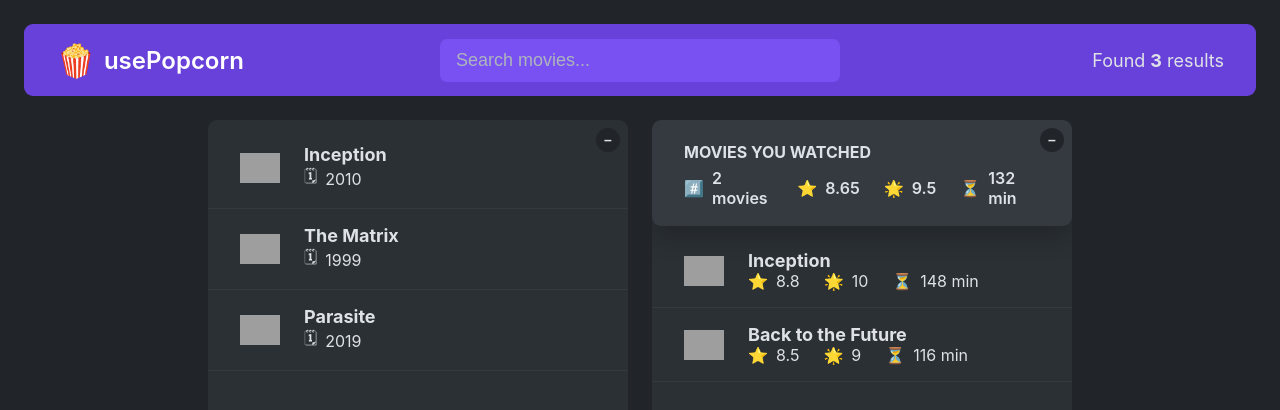
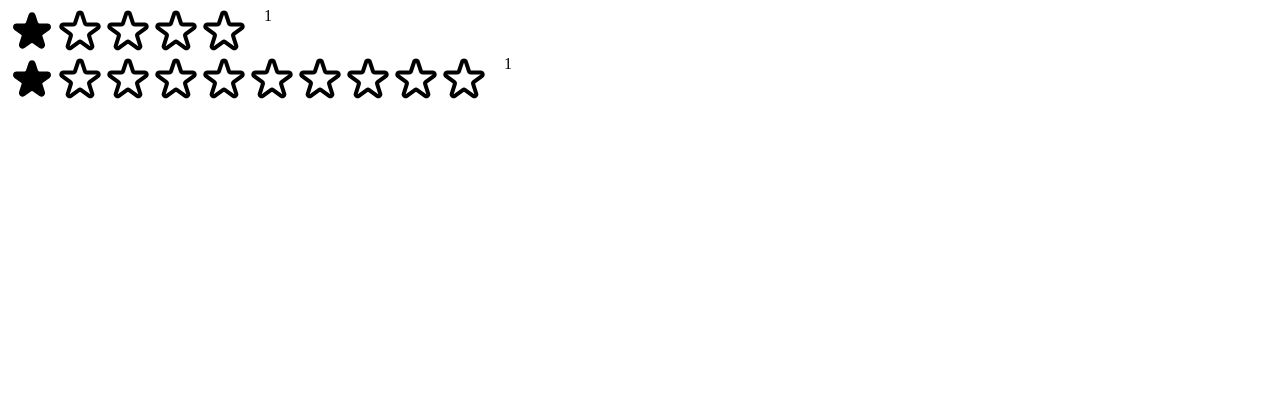
Before and after one commit to Aswin432/movieworld-REACT-4, a React (Create React App) app: page / in a window 1280 px wide. Shown: the top 410 px of the page. Built offline with nearby package versions, Linux system fonts and the light colour scheme; grey boxes are pictures that could not be loaded.

Commit message:
Creating the stars and giving it life!!

```diff
--- /dev/null
+++ b/src/StarRating.js
@@ -0,0 +1,105 @@
+import { useState } from "react";
+
+const containerStyle = {
+  display: "flex",
+  allignItems: "center",
+  gap: "16px",
+};
+
+const starContainerStyle = {
+  display: "flex",
+};
+
+const textStyle = {
+  lineHeight: "1",
+  margin: "0",
+};
+
+export default function StarRating({ maxRating = 5 }) {
+  const [rating, setRating] = useState(1);
+  return (
+    <div style={containerStyle}>
+      <div style={starContainerStyle}>
+        {Array.from({ length: maxRating }, (_, i) => (
+          <Star
+            key={i}
+            onClick={() => setRating(i + 1)}
+            full={rating >= i + 1}
+          />
+        ))}
+      </div>
+      <p style={textStyle}>{rating || ""}</p>
+    </div>
+  );
+}
+
+const starStyle = {
+  width: "48px",
+  height: "48px",
+  display: "block",
+  cursor: "pointer",
+};
+
+function Star({ onClick, full }) {
+  return (
+    <span role="button" style={starStyle} onClick={onClick}>
+      {full ? (
+        <svg
+          xmlns="http://www.w3.org/2000/svg"
+          viewBox="0 0 20 20"
+          fill="#000"
+          stroke="#000"
+        >
+          <path d="M9.049 2.927c.3-.921 1.603-.921 1.902 0l1.07 3.292a1 1 0 00.95.69h3.462c.969 0 1.371 1.24.588 1.81l-2.8 2.034a1 1 0 00-.364 1.118l1.07 3.292c.3.921-.755 1.688-1.54 1.118l-2.8-2.034a1 1 0 00-1.175 0l-2.8 2.034c-.784.57-1.838-.197-1.539-1.118l1.07-3.292a1 1 0 00-.364-1.118L2.98 8.72c-.783-.57-.38-1.81.588-1.81h3.461a1 1 0 00.951-.69l1.07-3.292z" />
+        </svg>
+      ) : (
+        <svg
+          xmlns="http://www.w3.org/2000/svg"
+          fill="none"
+          viewBox="0 0 24 24"
+          stroke="#000"
+        >
+          <path
+            strokeLinecap="round"
+            strokeLinejoin="round"
+            strokeWidth={2} // also fixed quotes
+            d="M11.049 2.927c.3-.921 1.603-.921 1.902 0l1.519 4.674a1 1 0 00.95.69h4.915c.969 0 1.371 1.24.588 1.81l-3.976 2.888a1 1 0 00-.363 1.118l1.518 4.674c.3.922-.755 1.688-1.538 1.118l-3.976-2.888a1 1 0 00-1.176 0l-3.976 2.888c-.783.57-1.838-.197-1.538-1.118l1.518-4.674a1 1 0 00-.363-1.118l-3.976-2.888c-.784-.57-.38-1.81.588-1.81h4.914a1 1 0 00.951-.69l1.519-4.674z"
+          />
+        </svg>
+      )}
+    </span>
+  );
+}
+
+/*
+FULL STAR
+
+<svg
+  xmlns="http://www.w3.org/2000/svg"
+  viewBox="0 0 20 20"
+  fill="#000"
+  stroke="#000"
+>
+  <path
+    d="M9.049 2.927c.3-.921 1.603-.921 1.902 0l1.07 3.292a1 1 0 00.95.69h3.462c.969 0 1.371 1.24.588 1.81l-2.8 2.034a1 1 0 00-.364 1.118l1.07 3.292c.3.921-.755 1.688-1.54 1.118l-2.8-2.034a1 1 0 00-1.175 0l-2.8 2.034c-.784.57-1.838-.197-1.539-1.118l1.07-3.292a1 1 0 00-.364-1.118L2.98 8.72c-.783-.57-.38-1.81.588-1.81h3.461a1 1 0 00.951-.69l1.07-3.292z"
+  />
+</svg>
+
+
+EMPTY STAR
+
+<svg
+  xmlns="http://www.w3.org/2000/svg"
+  fill="none"
+  viewBox="0 0 24 24"
+  stroke="#000"
+>
+  <path
+    strokeLinecap="round"
+    strokeLinejoin="round"
+    strokeWidth="{2}"
+    d="M11.049 2.927c.3-.921 1.603-.921 1.902 0l1.519 4.674a1 1 0 00.95.69h4.915c.969 0 1.371 1.24.588 1.81l-3.976 2.888a1 1 0 00-.363 1.118l1.518 4.674c.3.922-.755 1.688-1.538 1.118l-3.976-2.888a1 1 0 00-1.176 0l-3.976 2.888c-.783.57-1.838-.197-1.538-1.118l1.518-4.674a1 1 0 00-.363-1.118l-3.976-2.888c-.784-.57-.38-1.81.588-1.81h4.914a1 1 0 00.951-.69l1.519-4.674z"
+  />
+</svg>
+
+*/
--- a/src/index.js
+++ b/src/index.js
@@ -1,11 +1,14 @@
 import React from "react";
 import ReactDOM from "react-dom/client";
-import "./index.css";
-import App from "./App";
+// import "./index.css";
+// import App from "./App";
+import StarRating from "./StarRating";
 
 const root = ReactDOM.createRoot(document.getElementById("root"));
 root.render(
   <React.StrictMode>
-    <App />
+    {/* <App /> */}
+    <StarRating maxRating={5} />
+    <StarRating maxRating={10} />
   </React.StrictMode>
 );
```
